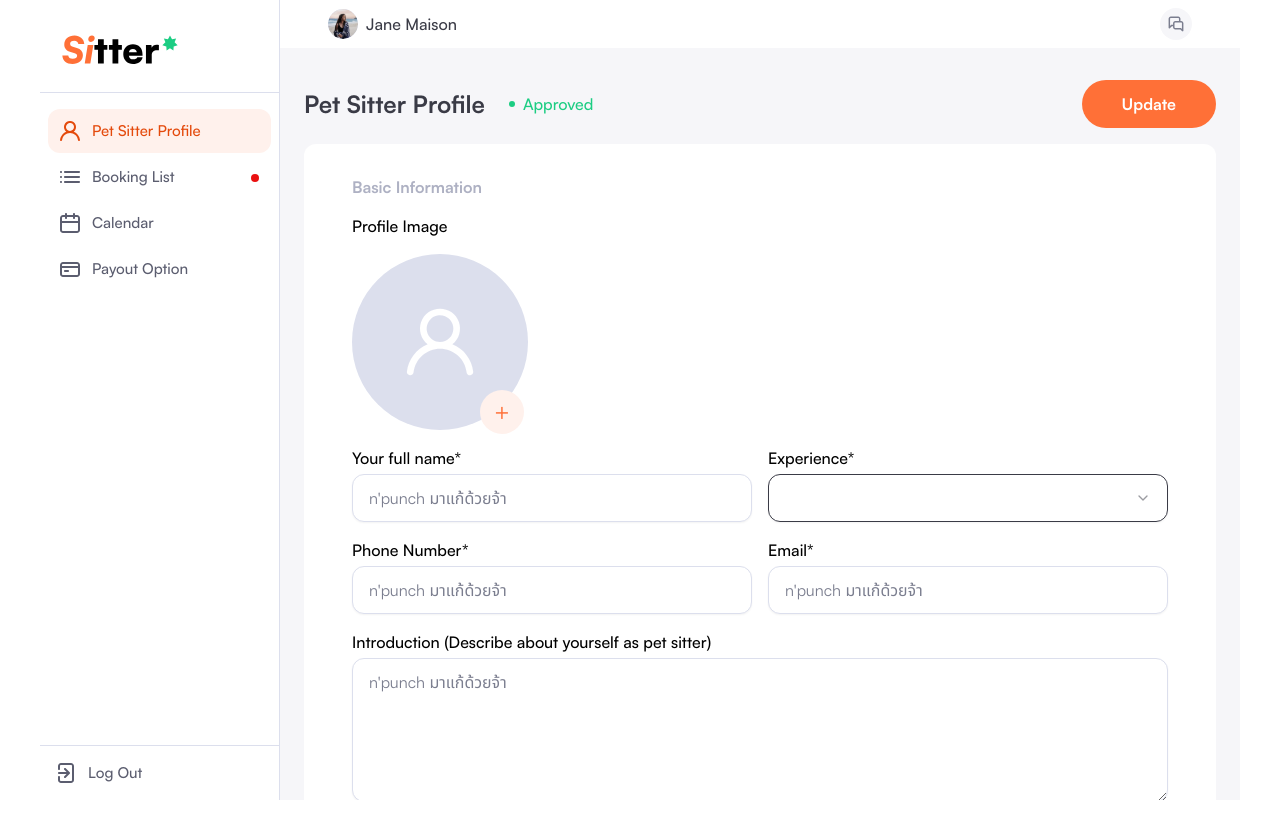
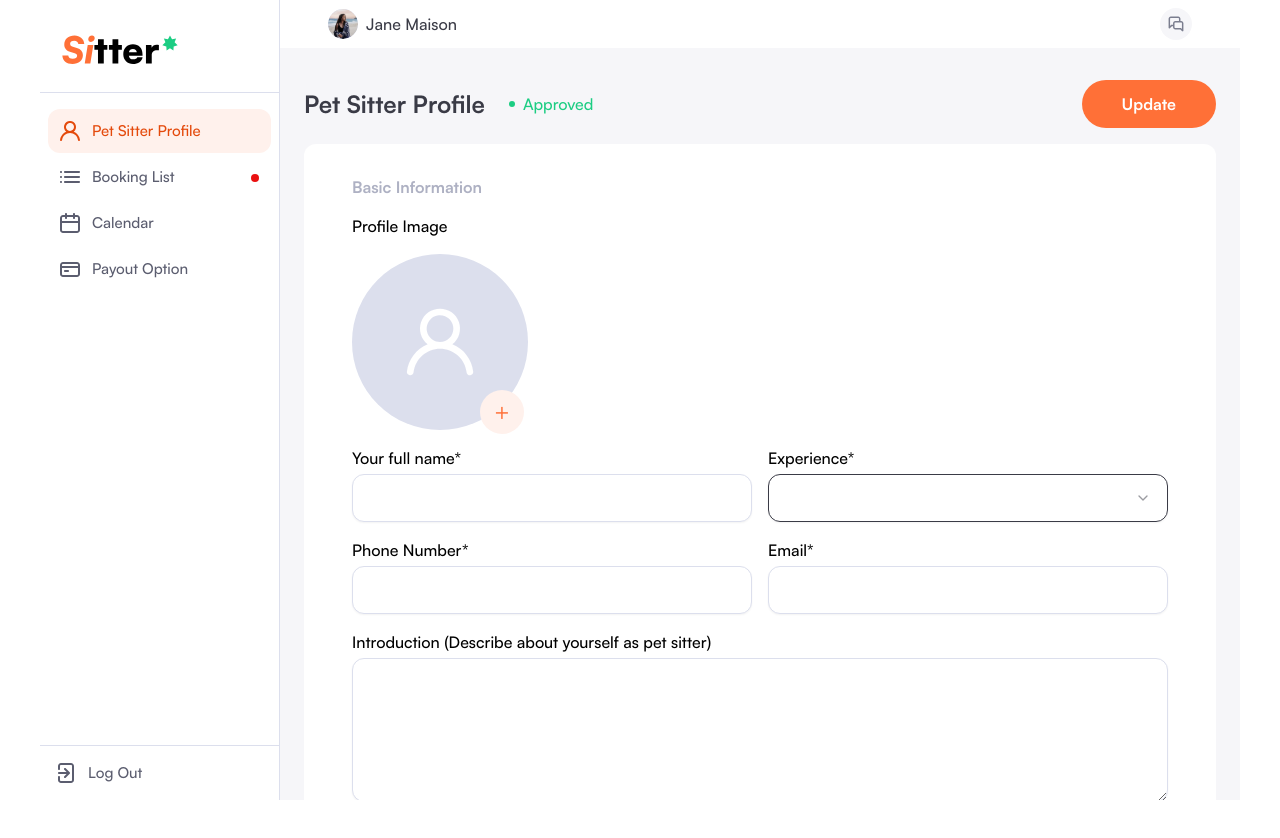
Before and after one commit to phumphut-rueng/Pet-Sitter-App, a Next.js app: page /sitter/profile in a window 1280 px wide. Shown: the top 838 px of the page. Built offline with nearby package versions, Linux system fonts and the light colour scheme.

Commit message:
refactor: export PetType type from PetTypeSelect and update petTypes state in PetSitterProfilePage

```diff
--- a/src/components/fields/PetTypeSelect.tsx
+++ b/src/components/fields/PetTypeSelect.tsx
@@ -1,7 +1,7 @@
 import * as React from "react";
 import { X } from "lucide-react";
 
-type PetType = "Dog" | "Cat" | "Bird" | "Rabbit" ;
+export type PetType = "Dog" | "Cat" | "Bird" | "Rabbit" ;
 
 const options: PetType[] = ["Dog", "Cat", "Bird", "Rabbit"];
 
--- a/src/pages/sitter/profile.tsx
+++ b/src/pages/sitter/profile.tsx
@@ -7,6 +7,7 @@ import InputText from "@/components/input/InputText";
 import InputTextArea from "@/components/input/InputTextArea";
 import ImageGallery from "@/components/form/ImageGalleryUpload";
 import PetTypeSelect from "@/components/fields/PetTypeSelect";
+import type { PetType } from "@/components/fields/PetTypeSelect";
 import {
   Select,
   SelectContent,
@@ -27,7 +28,6 @@ type ValidationErrors = {
 };
 
 export default function PetSitterProfilePage() {
-  const [petTypes, setPetTypes] = useState<string[]>([]);
 
   const [formValues, setFormValues] = useState({
     fullName: "",
@@ -35,7 +35,7 @@ export default function PetSitterProfilePage() {
     phone: "",
     email: "",
     tradeName: "",
-    petTypes: [] as string[],
+    petTypes: [] as PetType[],
   });
   const [validationErrors, setValidationErrors] = useState<ValidationErrors>(
     {}
@@ -125,7 +125,7 @@ export default function PetSitterProfilePage() {
                 <div className="grid gap-4 md:grid-cols-2">
                   <div>
                     <InputText
-                    placeholder="n'punch มาแก้ด้วยจ้า"
+                    placeholder=""
                       label="Your full name*"
                       type="text"
                       value={formValues.fullName}
@@ -182,7 +182,7 @@ export default function PetSitterProfilePage() {
                   </div>
                   <div>
                     <InputText
-                    placeholder="n'punch มาแก้ด้วยจ้า"
+                    placeholder=""
                       label="Phone Number*"
                       type="tel"
                       inputMode="numeric"
@@ -204,7 +204,7 @@ export default function PetSitterProfilePage() {
                   </div>
                   <div>
                   <InputText
-                  placeholder="n'punch มาแก้ด้วยจ้า"
+                  placeholder=""
                     label="Email*"
                     type="email"
                     value={formValues.email}
@@ -218,7 +218,7 @@ export default function PetSitterProfilePage() {
                   </div>
                   <div className="md:col-span-2">
                     <InputTextArea
-                    placeholder="n'punch มาแก้ด้วยจ้า"
+                    placeholder=""
                       label="Introduction (Describe about yourself as pet sitter)"
                       className="w-full"
                     />
@@ -234,7 +234,7 @@ export default function PetSitterProfilePage() {
             <div className="grid grid-cols-2 gap-4">
               <div className="col-span-1">
                 <InputText
-                placeholder="n'punch มาแก้ด้วยจ้า"
+                placeholder=""
                   label="Pet sitter name (Trade Name)*"
                   type="text"
                   value={formValues.tradeName}
@@ -249,8 +249,7 @@ export default function PetSitterProfilePage() {
                 <label className="block text-[16px] font-medium text-black mb-2">
                   Pet type
                 </label>
-                {/* แก้อันนี้ด้วยนะคะน้องพั้น */}
-               {/* <PetTypeSelect value={formValues.petTypes} onChange={(newValues) => setFormValues((prev) => ({ ...prev, petTypes: newValues}))} /> */}
+               <PetTypeSelect value={formValues.petTypes} onChange={(newValues) => setFormValues((prev) => ({ ...prev, petTypes: newValues}))} />
                 {validationErrors.petTypes && (
                   <p className="mt-2 text-sm text-red">{validationErrors.petTypes}</p>
                 )}
@@ -277,7 +276,7 @@ export default function PetSitterProfilePage() {
               {/* Address detail เต็มแถว */}
               <div className="md:col-span-2">
                 <InputText
-                placeholder="n'punch มาแก้ด้วยจ้า"
+                placeholder=""
                   label="Address detail*"
                   type="text"
                   variant="default"
@@ -336,7 +335,7 @@ export default function PetSitterProfilePage() {
               </div>
               <div>
                 <InputText
-                placeholder="n'punch มาแก้ด้วยจ้า"
+                placeholder=""
                   label="Post code*"
                   type="text"
                   inputMode="numeric"
```
